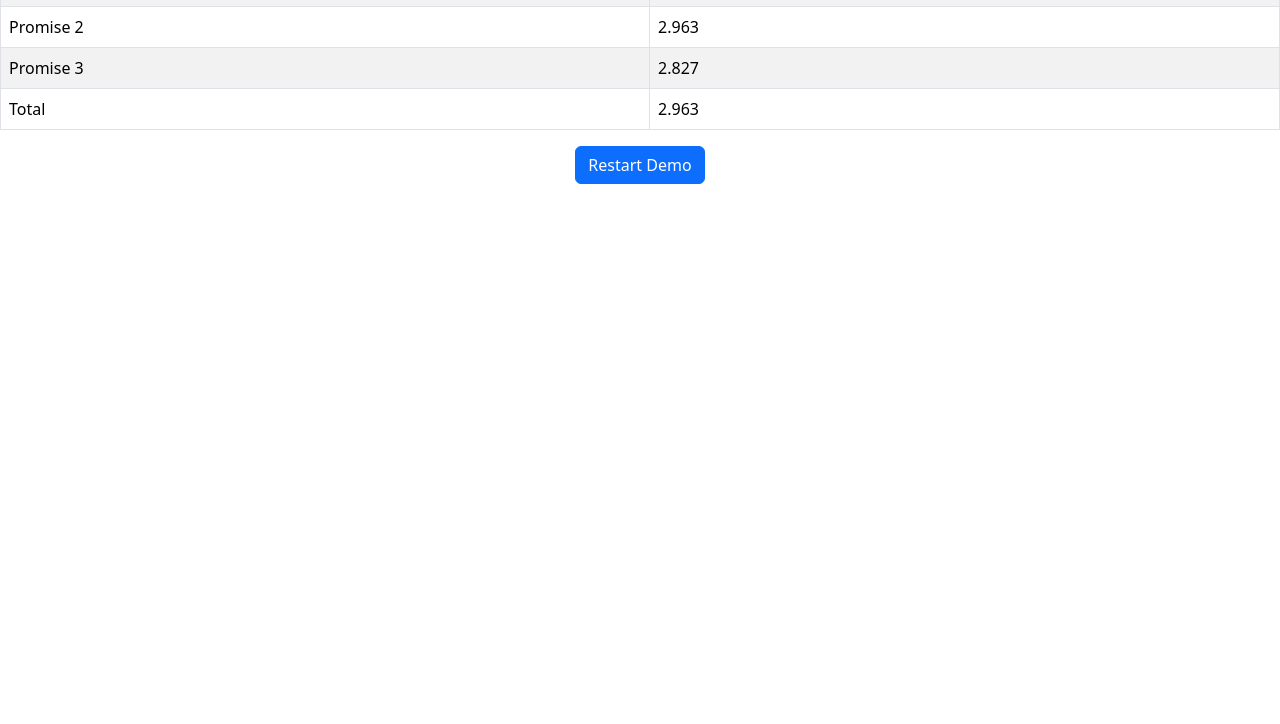
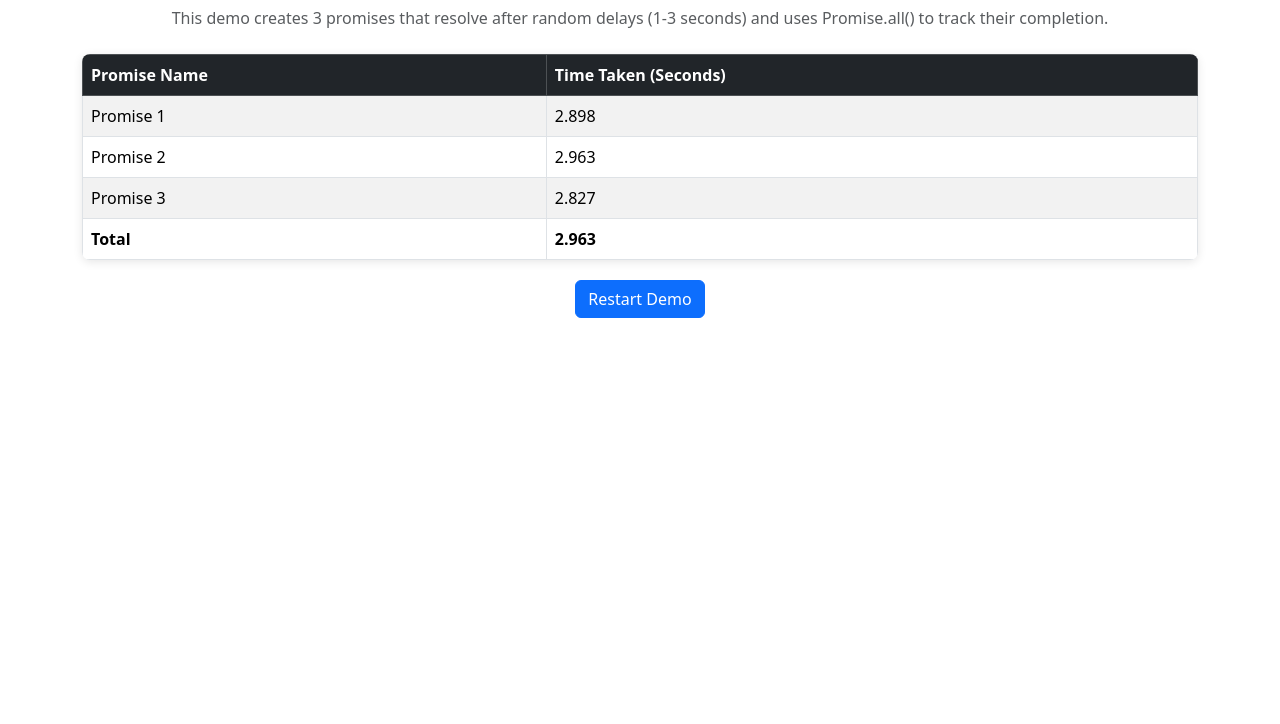
Before and after one commit to acciojob/wait-for-multiple-promises-aamirk0008, a website: page main.html in a window 1280 px wide. Shown: the part 76-800 px from the top of the page. Drawn offline with nearby package versions, Linux system fonts and the light colour scheme.

Commit message:
created a submission

```diff
--- a/main.html
+++ b/main.html
@@ -13,23 +13,31 @@
 
   <body>
     <!-- the entire body must be written by student -->
-    <table class="table table-striped table-hover table-bordered">
-      <thead>
+     <div class="container">
+        <h2 class="text-center mb-4">Multiple Promises Resolution Tracker</h2>
+        <p class="text-muted text-center mb-4">
+            This demo creates 3 promises that resolve after random delays (1-3 seconds) and uses Promise.all() to track their completion.
+        </p>
+
+        <div class="table-container">
+            <table class="table table-striped table-hover table-bordered mb-0">
+                <thead class="table-dark">
                     <tr>
                         <th>Promise Name</th>
-          <th>Time taken (s)</th>
+                        <th>Time Taken (Seconds)</th>
                     </tr>
                 </thead>
                 <tbody id="output">
-		  <tr class='loading-row'>
-			  <td colspan='2'>Loading...</td>
+                    <tr class="loading-row">
+                        <td colspan="2">Loading...</td>
                     </tr>
                 </tbody>
             </table>
+        </div>
+
         <div class="text-center">
-        <button class="btn btn-primary btn-restart" onclick="restartDemo()">
-          Restart Demo
-        </button>
+            <button class="btn btn-primary btn-restart" onclick="restartDemo()">Restart Demo</button>
+        </div>
     </div>
     <script type="text/javascript" src="./script.js"></script>
     <script
--- a/styles.css
+++ b/styles.css
@@ -1 +1,27 @@
 /*  your css code here. If applicable */
+body {
+        padding: 20px;
+        background-color: #f8f9fa;
+      }
+      .container {
+        max-width: 600px;
+        margin: 0 auto;
+      }
+      .loading-row {
+        text-align: center;
+        font-style: italic;
+        color: #6c757d;
+      }
+      .table-container {
+        background: white;
+        border-radius: 8px;
+        box-shadow: 0 2px 10px rgba(0, 0, 0, 0.1);
+        overflow: hidden;
+      }
+      .btn-restart {
+        margin-top: 20px;
+      }
+      .total-row {
+        font-weight: bold;
+        background-color: #e9ecef !important;
+      }
```
Lines whose indentation alone changed are shown as unchanged.
